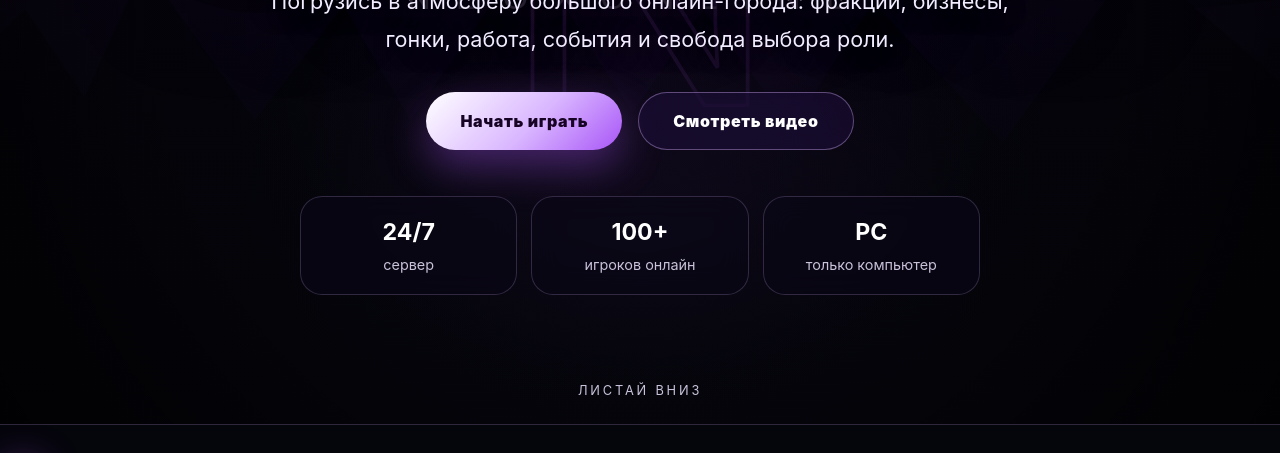
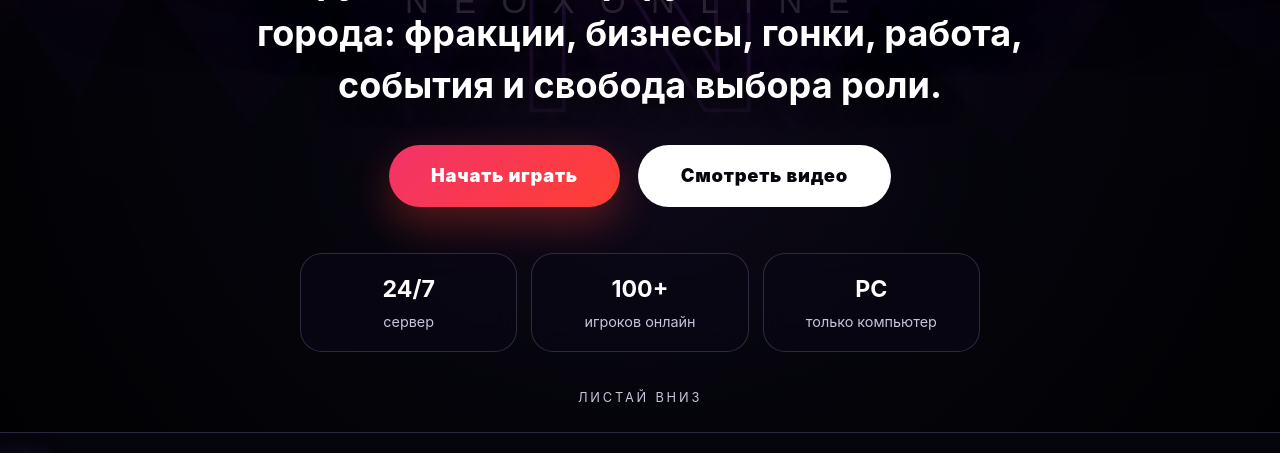
Before and after one commit to adamtrofimov76-collab/NEOX, a plain HTML site: page index.html in a window 1280 px wide. Shown: the part 376-829 px from the top of the page. Drawn offline with nearby package versions, Linux system fonts and the light colour scheme.

Commit message:
Update style.css

```diff
--- a/style.css
+++ b/style.css
@@ -25,16 +25,19 @@ button { font: inherit; cursor: pointer; border: 0; }
 
 .hero-section { position: relative; min-height: 100svh; display: grid; place-items: center; padding: 120px 20px 80px; overflow: hidden; background-image: radial-gradient(circle at 50% 72%, rgba(157, 78, 221, .18), transparent 42%), linear-gradient(180deg, rgba(5,5,12,.04), rgba(5,5,12,.96) 96%), url('images/background-neox.svg'); background-size: cover; background-position: center; background-color: #05050c; }
 .hero-section::after { content: ''; position: absolute; inset: 0; background: radial-gradient(circle at center, transparent 0 36%, rgba(0,0,0,.35) 70%, rgba(0,0,0,.75) 100%), linear-gradient(180deg, rgba(5,5,12,.05), rgba(5,5,12,.95) 96%); pointer-events: none; }
-.hero-content { position: relative; z-index: 2; width: min(980px, 100%); text-align: center; }
+.hero-content { position: relative; z-index: 2; width: min(1040px, 100%); text-align: center; }
 .eyebrow { margin: 0 0 16px; color: var(--purple-light); font-size: .82rem; font-weight: 900; letter-spacing: .28em; text-transform: uppercase; text-shadow: 0 0 24px rgba(157, 78, 221, .8); }
-.hero-title { margin: 0; font-size: clamp(4rem, 12vw, 10.5rem); line-height: .82; font-weight: 1000; letter-spacing: -.07em; text-transform: uppercase; text-shadow: 0 0 26px rgba(216,180,254,.38), 0 30px 110px rgba(0,0,0,.9); }
-.hero-subtitle { width: min(760px, 100%); margin: 28px auto 0; color: #f1ecff; font-size: clamp(1rem, 2vw, 1.35rem); line-height: 1.75; text-shadow: 0 4px 22px rgba(0,0,0,.8); }
-.hero-actions { display: flex; flex-wrap: wrap; justify-content: center; gap: 16px; margin-top: 34px; }
+.hero-title { margin: 0; font-size: clamp(5.5rem, 14vw, 11.5rem); line-height: .82; font-weight: 1000; letter-spacing: -.06em; text-transform: uppercase; text-shadow: 0 0 26px rgba(216,180,254,.38), 0 30px 110px rgba(0,0,0,.9); }
+.hero-subtitle { width: min(900px, 100%); margin: 28px auto 0; color: #fff; font-size: clamp(1.45rem, 3vw, 2.25rem); font-weight: 700; line-height: 1.45; text-shadow: 0 4px 24px rgba(0,0,0,.88); }
+.hero-actions { display: flex; flex-wrap: wrap; justify-content: center; gap: 18px; margin-top: 34px; }
 .primary-btn, .ghost-btn, .nav-button { min-height: 50px; padding: 0 26px; border-radius: 999px; font-weight: 900; letter-spacing: .04em; transition: transform .2s ease, box-shadow .2s ease, border-color .2s ease; }
-.primary-btn, .nav-button { color: #170424; background: linear-gradient(135deg, #fff, #d9b6ff 55%, #a855f7); box-shadow: 0 16px 42px rgba(168, 85, 247, .38); }
-.ghost-btn { color: #fff; background: rgba(28, 14, 55, .62); border: 1px solid rgba(216,180,254,.38); }
-.big { min-height: 58px; padding-inline: 34px; }
+.primary-btn { color: #fff; background: linear-gradient(135deg, #f3336a, #ff3f31); box-shadow: 0 16px 42px rgba(255, 63, 49, .32); }
+.nav-button { color: #170424; background: linear-gradient(135deg, #fff, #d9b6ff 55%, #a855f7); box-shadow: 0 16px 42px rgba(168, 85, 247, .38); }
+.ghost-btn { color: #05050c; background: #fff; border: 1px solid rgba(255,255,255,.6); }
+.big { min-height: 62px; padding-inline: 42px; font-size: 1.15rem; }
 .primary-btn:hover, .ghost-btn:hover, .nav-button:hover { transform: translateY(-3px); box-shadow: 0 22px 60px rgba(168, 85, 247, .48); }
+.video-btn { display: inline-flex; align-items: center; gap: 14px; }
+.play-dot { display: inline-grid; width: 30px; height: 30px; place-items: center; border-radius: 999px; background: #151515; color: #fff; font-size: .8rem; }
 .stats { width: min(680px, 100%); margin: 46px auto 0; display: grid; grid-template-columns: repeat(3, 1fr); gap: 14px; }
 .stats div { padding: 18px 14px; border: 1px solid var(--line); border-radius: 22px; background: rgba(10, 7, 23, .62); backdrop-filter: blur(14px); }
 .stats strong { display: block; color: #fff; font-size: 1.45rem; }
@@ -58,5 +61,5 @@ button { font: inherit; cursor: pointer; border: 0; }
 @media (max-width: 520px) {
   .container, .nav { width: min(100% - 28px, 1180px); }
   .hero-section { padding-top: 110px; }
-  .hero-title { font-size: 3.5rem; }
+  .hero-title { font-size: 4.2rem; }
 }
```
